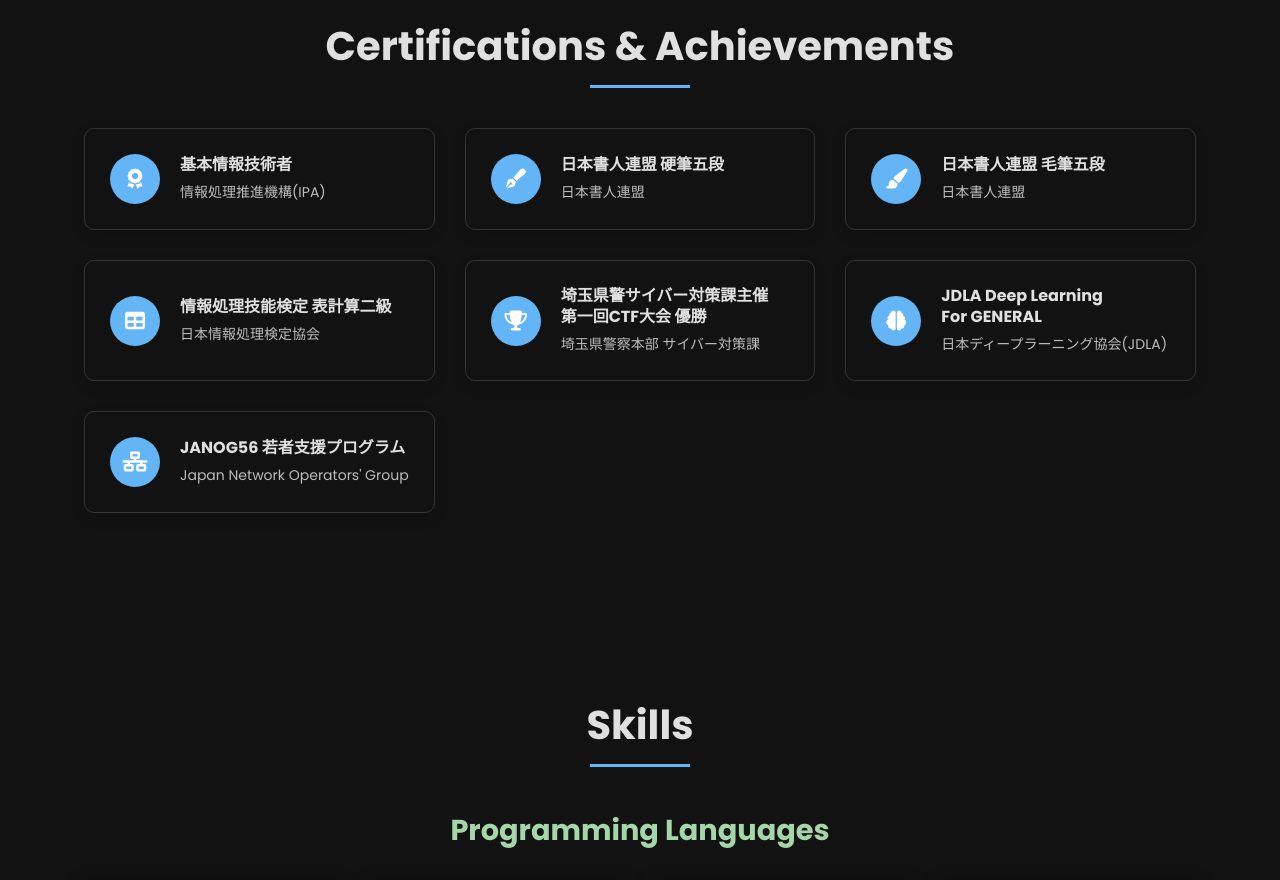
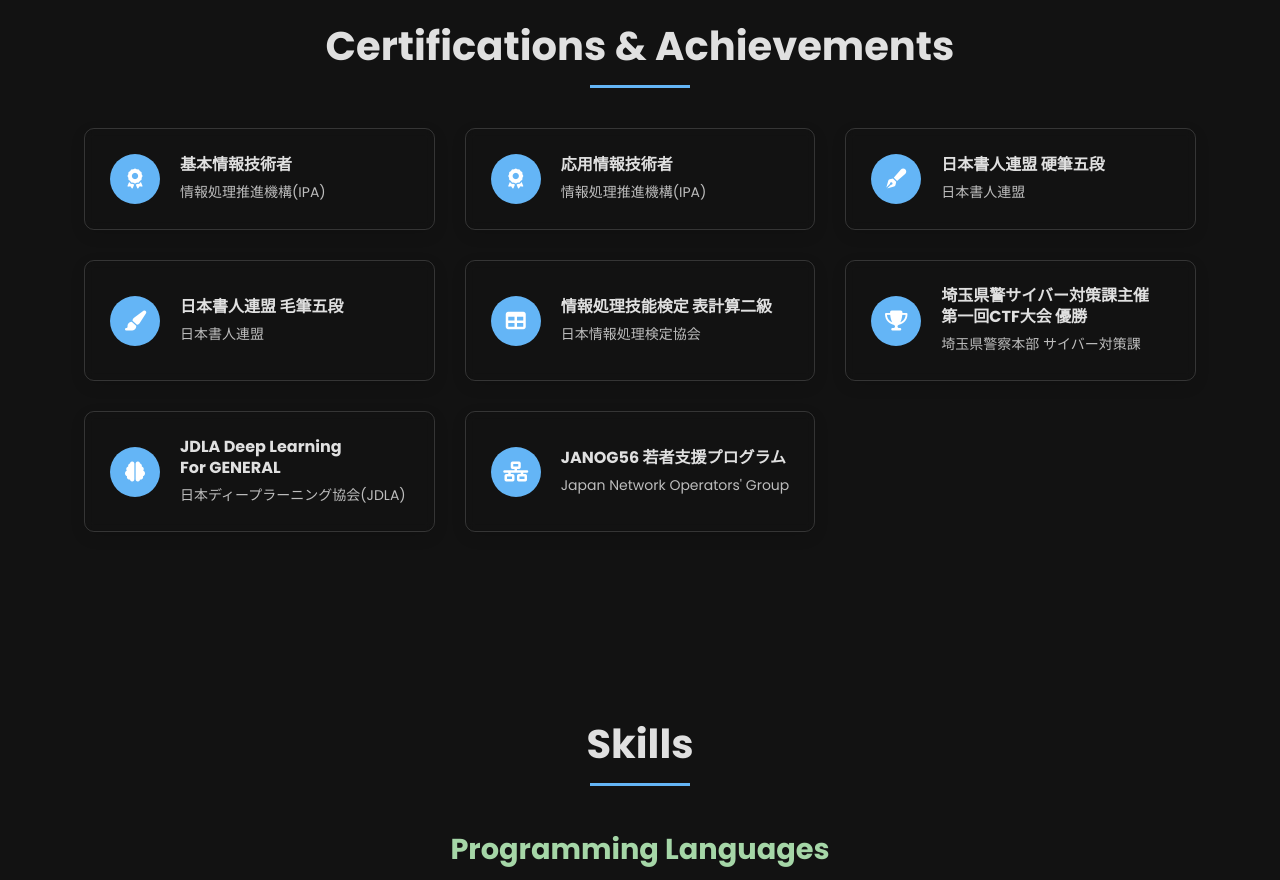
Before and after one commit to sota411/sota411.github.io, a website: page index.html in a window 1280 px wide. Shown: the part 1580-2460 px from the top of the page. Drawn offline with nearby package versions, Linux system fonts and the light colour scheme.

Commit message:
update: 応用情報技術者の認定情報を追加

```diff
--- a/index.html
+++ b/index.html
@@ -127,6 +127,15 @@
                         </div>
                         <div class="certification-details">
                             <h3>基本情報技術者</h3>
+                            <p>情報処理推進機構(IPA)</p>
+                        </div>
+                    </div>
+                    <div class="certification-item" data-aos="fade-up" data-aos-delay="250">
+                        <div class="certification-icon">
+                            <i class="fas fa-award"></i>
+                        </div>
+                        <div class="certification-details">
+                            <h3>応用情報技術者</h3>
                             <p>情報処理推進機構(IPA)</p>
                         </div>
                     </div>
```
